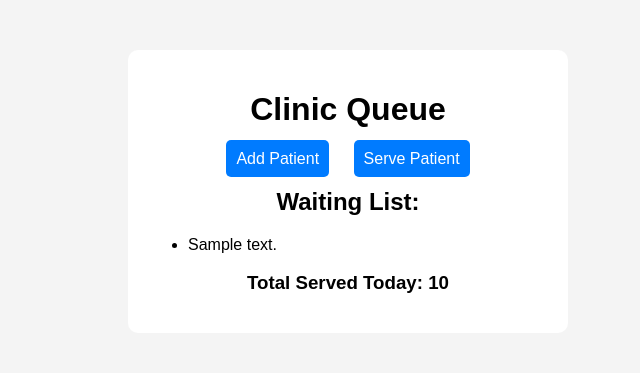
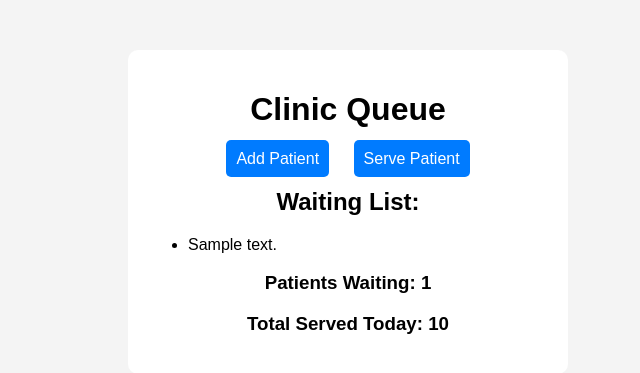
Before and after one commit to Anjbj/clinic-queue-app, a Python web app: template templates/index.html in a window 1280 px wide. Shown: the top 373 px of the page, without its empty margins (292-932 px from the left). Run offline with Jinja, Linux system fonts and the light colour scheme; the template is opened without the code that fills it: most values are stand-ins (such as "Sample title", 1, 10 or a date in 2020).

Commit message:
Update index.html

```diff
--- a/templates/index.html
+++ b/templates/index.html
@@ -1,5 +1,6 @@
 <!DOCTYPE html>
 <html>
+
 <head>
     <title>Clinic Queue</title>
     <style>
@@ -8,6 +9,7 @@
             background: #f4f4f4;
             text-align: center;
         }
+
         .container {
             background: white;
             padding: 20px;
@@ -15,6 +17,7 @@
             width: 400px;
             border-radius: 10px;
         }
+
         a {
             margin: 10px;
             text-decoration: none;
@@ -23,11 +26,13 @@
             padding: 10px;
             border-radius: 5px;
         }
+
         li {
             text-align: left;
         }
     </style>
 </head>
+
 <body>
 
     <div class="container">
@@ -42,9 +47,10 @@
             <li>{{ patient.get_details() }}</li>
             {% endfor %}
         </ul>
-
+        <h3>Patients Waiting: {{ patients|length }}</h3>
         <h3>Total Served Today: {{ total }}</h3>
     </div>
 
 </body>
+
 </html>
```
Lines whose indentation alone changed are shown as unchanged.
